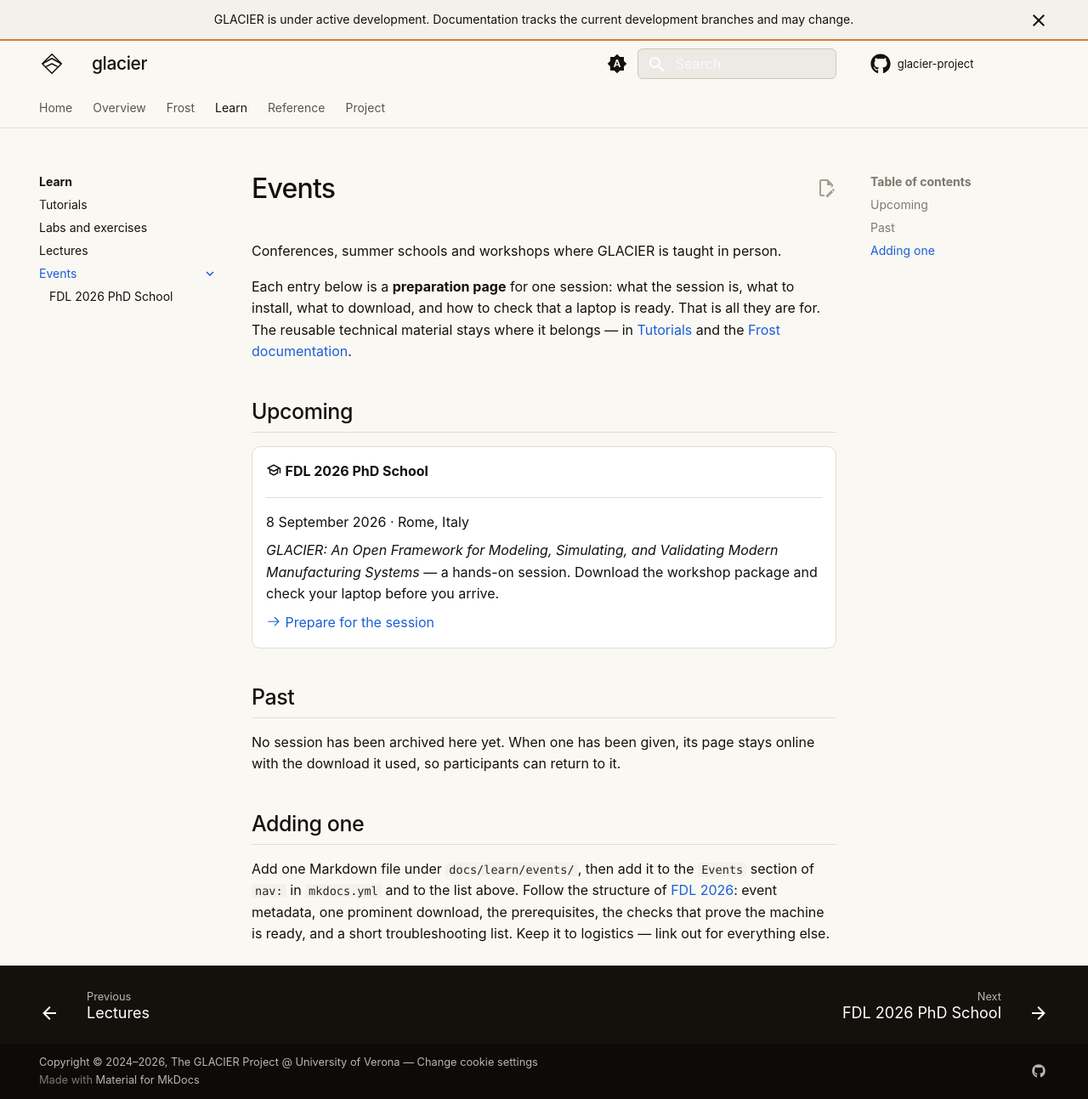
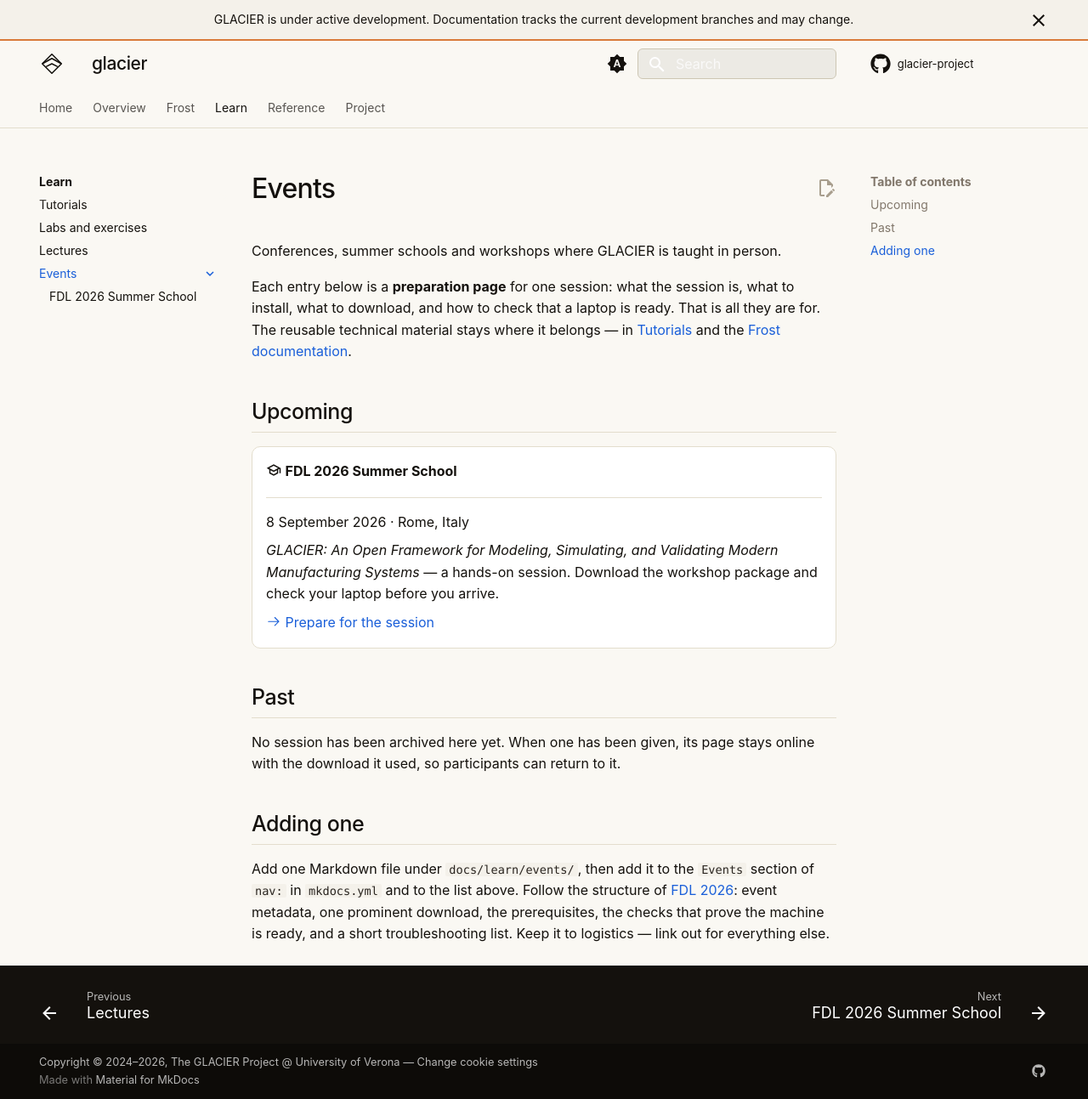
Before and after one commit to glacier-project/glacier-website, an MkDocs documentation site: the page built from docs/learn/events/index.md, in a window 1280 px wide and 1293 px high. Shown: the whole window at 85% size. Built offline with MkDocs 1.6.1 and Material for MkDocs 9.7.7, drawn with Linux system fonts in a browser that asks for light colours.

Commit message:
Call the FDL 2026 event a Summer School
The event is a Summer School, not a PhD School. Rename it in the event page,
the events index, the learn landing page, the labs page and the navigation,
and regenerate the site map. The fdl-conference.com URLs keep their
phdschool.html path, which is what the organisers publish.

```diff
--- a/docs/learn/events/fdl-2026.md
+++ b/docs/learn/events/fdl-2026.md
@@ -1,13 +1,13 @@
 <div class="glacier-hero glacier-hero--page" markdown>
 
-# GLACIER at the FDL 2026 PhD School
+# GLACIER at the FDL 2026 Summer School
 
 A hands-on session in which you build and validate an executable manufacturing
 quality-control testbed with Frost and Lingua Franca. Everything you need is in
 one package — download it and check your laptop **before** the session.
 
 [:material-download: Download workshop package](https://github.com/glacier-project/glacier-downloads/releases/download/fdl-2026/fdl2026-glacier-student.zip){ .md-button .md-button--primary }
-[FDL PhD School](https://www.fdl-conference.com/phdschool.html){ .md-button }
+[FDL Summer School](https://www.fdl-conference.com/phdschool.html){ .md-button }
 
 </div>
 
@@ -17,7 +17,7 @@ one package — download it and check your laptop **before** the session.
 
 | | |
 | --- | --- |
-| **Event** | [FDL 2026 PhD School](https://www.fdl-conference.com/phdschool.html) |
+| **Event** | [FDL 2026 Summer School](https://www.fdl-conference.com/phdschool.html) |
 | **Session** | GLACIER: An Open Framework for Modeling, Simulating, and Validating Modern Manufacturing Systems |
 | **Presenter** | Enrico Fraccaroli, University of Verona |
 | **Format** | Hands-on tutorial — you work on your own laptop |
@@ -237,5 +237,5 @@ than a description of the symptom does.
   runs on.
 - [Release page for this package](https://github.com/glacier-project/glacier-downloads/releases/tag/fdl-2026)
   — the ZIP, its checksum, and the exact source commits it was built from.
-- [FDL 2026 PhD School](https://www.fdl-conference.com/phdschool.html) — the
+- [FDL 2026 Summer School](https://www.fdl-conference.com/phdschool.html) — the
   full programme.
--- a/docs/learn/events/index.md
+++ b/docs/learn/events/index.md
@@ -12,7 +12,7 @@ belongs — in [Tutorials](../tutorials.md) and the
 
 <div class="grid cards" markdown>
 
--   :material-school-outline: __FDL 2026 PhD School__
+-   :material-school-outline: __FDL 2026 Summer School__
 
     ---
 
--- a/docs/learn/index.md
+++ b/docs/learn/index.md
@@ -7,7 +7,7 @@ exists because it is used to teach — manufacturing systems, cyber-physical
 systems, control software engineering. This section is where that material is
 published as it becomes publicly available.
 
-!!! tip "Attending the FDL 2026 PhD School?"
+!!! tip "Attending the FDL 2026 Summer School?"
 
     The GLACIER hands-on session has its own preparation page: what to install,
     what to download, and how to check that your laptop is ready before the
--- a/docs/reference/site-map.md
+++ b/docs/reference/site-map.md
@@ -30,7 +30,7 @@ Every public page on this website, in navigation order.
     - [Labs and exercises](../learn/labs.md)
     - [Lectures](../learn/lectures.md)
     - [Events](../learn/events/index.md)
-        - [FDL 2026 PhD School](../learn/events/fdl-2026.md)
+        - [FDL 2026 Summer School](../learn/events/fdl-2026.md)
 - [Reference](index.md)
     - [Repositories](repositories.md)
     - [Versions](versions.md)
--- a/mkdocs.yml
+++ b/mkdocs.yml
@@ -101,7 +101,7 @@ nav:
       - Lectures: learn/lectures.md
       - Events:
           - learn/events/index.md
-          - FDL 2026 PhD School: learn/events/fdl-2026.md
+          - FDL 2026 Summer School: learn/events/fdl-2026.md
   - Reference:
       - reference/index.md
       - Repositories: reference/repositories.md
```
Also changed, not shown: docs/learn/labs.md (+1 -1 lines).
